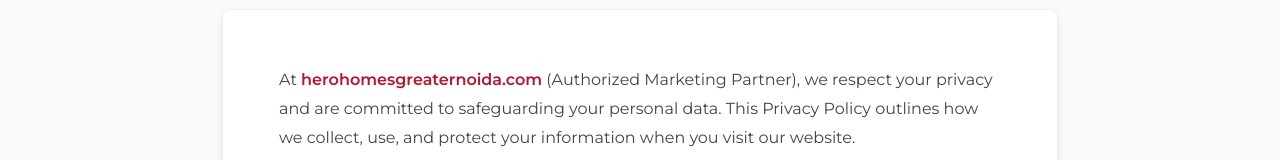
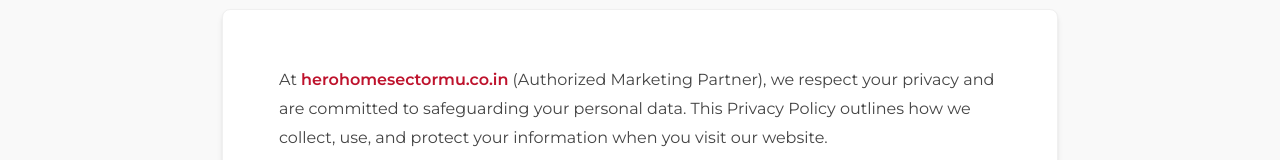
Before and after one commit to vineet-proptiger/hero-homes, a Next.js app: page /privacy-policy in a window 1280 px wide. Shown: the part 377-537 px from the top of the page. Built offline with nearby package versions, Linux system fonts and the light colour scheme.

Commit message:
some fixes

```diff
--- a/app/layout.js
+++ b/app/layout.js
@@ -33,6 +33,7 @@ const nephilm = localFont({
 })
 
 export const metadata = {
+  metadataBase: new URL('http://herohomesectormu.co.in'),
   title: 'Hero Homes Sector MU Greater Noida',
   description: "Hero Homes Sector MU Greater Noida — Premium 3 BHK Homes. Excellent Connectivity. Book Now.",
   icons: {
@@ -54,13 +55,13 @@ export default function RootLayout({ children }) {
               "@type": "Article",
               "mainEntityOfPage": {
                 "@type": "WebPage",
-                "@id": "https://herohomesgreaternoida.com/"
+                "@id": "http://herohomesectormu.co.in/"
               },
-              "url": "https://herohomesgreaternoida.com",
+              "url": "http://herohomesectormu.co.in",
               "name": "Hero Homes Sector MU Greater Noida",
               "headline": "Hero Homes Sector MU Greater Noida | Premium 3 BHK Homes",
               "description": "Hero Homes Sector MU Greater Noida — Premium 3 BHK Homes. Excellent Connectivity. Book Now.",
-              "image": "https://herohomesgreaternoida.com/_next/image?url=%2Fimages%2Fhero%2Fbanner1.webp&w=1200&q=75",
+              "image": "http://herohomesectormu.co.in/_next/image?url=%2Fimages%2Fhero%2Fbanner1.webp&w=1200&q=75",
               "author": {
                 "@type": "Organization",
                 "name": "Proptiger Marketing Services Pvt Ltd",
--- a/app/privacy-policy/page.js
+++ b/app/privacy-policy/page.js
@@ -91,7 +91,7 @@ export default function PrivacyPolicy() {
                 href="/"
                 style={{ color: 'var(--color-gold-dark)', fontWeight: '600' }}
               >
-                herohomesgreaternoida.com
+                herohomesectormu.co.in
               </Link>{' '}
               (Authorized Marketing Partner), we respect your privacy and are committed to safeguarding your personal data. This Privacy Policy outlines how we collect, use, and protect your information when you visit our website.
             </p>
--- a/app/robots.js
+++ b/app/robots.js
@@ -5,6 +5,6 @@ export default function robots() {
       allow: '/',
       disallow: '',
     },
-    sitemap: 'https://herohomesgreaternoida.com/sitemap.xml',
+    sitemap: 'http://herohomesectormu.co.in/sitemap.xml',
   }
 }
--- a/app/sitemap.js
+++ b/app/sitemap.js
@@ -1,5 +1,5 @@
 export default function sitemap() {
-  const base = 'https://herohomesgreaternoida.com'
+  const base = 'http://herohomesectormu.co.in'
 
   return [
     {
```
